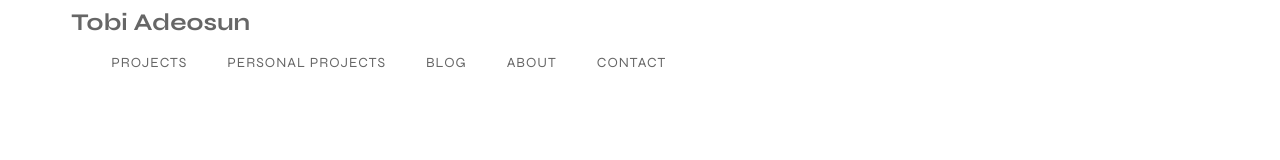
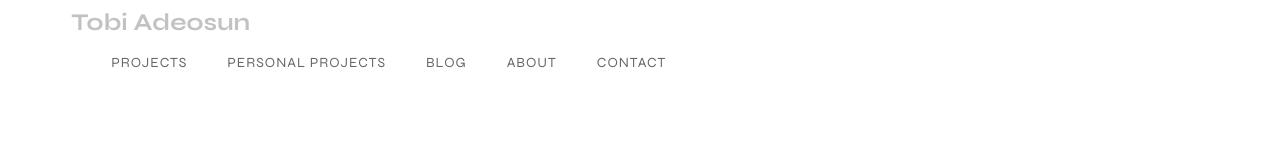
Before and after one commit to MYCODEHUB109/Mr-Tobi, a plain HTML site: page About.html in a window 1280 px wide. Shown: the top 160 px of the page. Drawn offline with nearby package versions, Linux system fonts and the light colour scheme.

Commit message:
New changes

```diff
--- a/about.css
+++ b/about.css
@@ -11,7 +11,7 @@
     font-family: "Syne", sans-serif;
     font-weight: 800;
     font-size: 24px;
-    color: #666666;
+    color: #6666;
     text-decoration: none;
     transition: var(--transition);
 }
```
